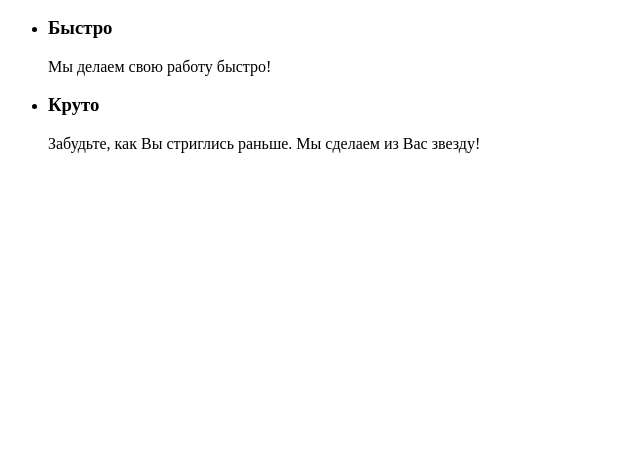
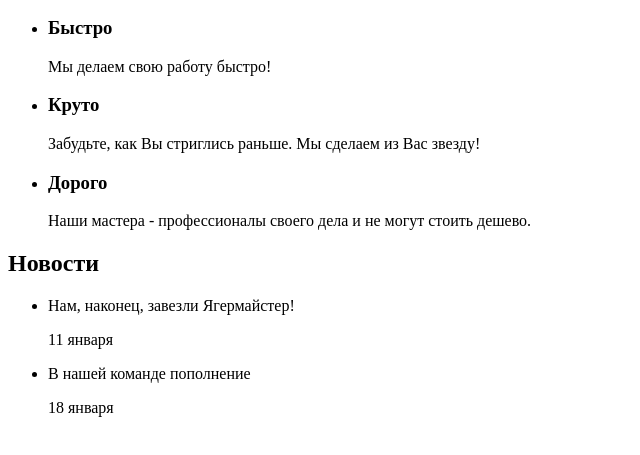
Before and after one commit to Nadezhda-shamsheeva/927389-barbershop-26, a plain HTML site: page index.html in a window 1280 px wide. Shown: the part 279-734 px from the top of the page, without its empty margins (0-640 px from the left). Drawn offline with Linux system fonts and the light colour scheme.

Commit message:
Сверстала секцию Новости

```diff
--- a/index.html
+++ b/index.html
@@ -35,6 +35,23 @@
             <h3>Круто</h3>
             <p>Забудьте, как Вы стриглись раньше. Мы сделаем из Вас звезду!</p>
           </li>
+          <li>
+            <h3>Дорого</h3>
+            <p>Наши мастера - профессионалы своего дела и не могут стоить дешево.</p>
+          </li>
+        </ul>
+      </section>
+      <section>
+        <h2>Новости</h2>
+        <ul>
+          <li>
+            <p>Нам, наконец, завезли Ягермайстер!</p>
+            <time datetime="2016-01-11">11 января</time>
+          </li>
+          <li>
+            <p>В нашей команде пополнение</p>
+            <time datetime="2016-01-18">18 января</time>
+          </li>
         </ul>
       </section>
     </main>
```
